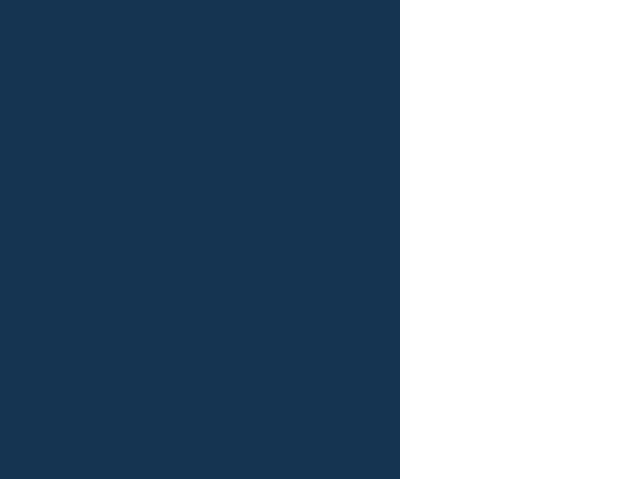
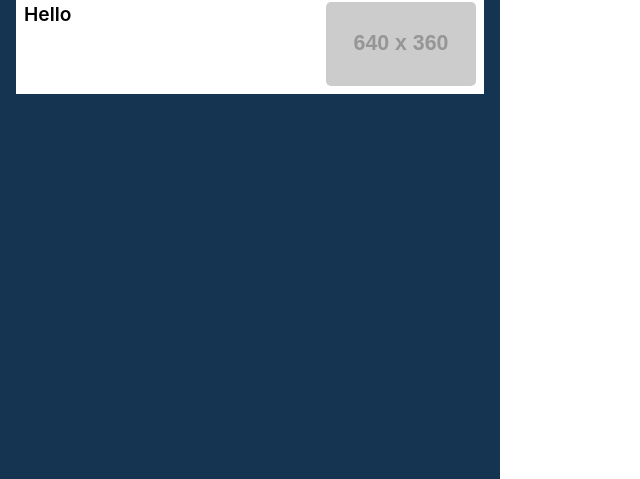
Before and after one commit to MahBestBro/Where2Meat_UNIHACK2023, a website: page client/views/index.html in a window 1280 px wide. Shown: the part 321-800 px from the top of the page, without its empty margins (0-640 px from the left). Drawn offline with Linux system fonts and the light colour scheme; some packages are replaced by stand-ins of ours; files that its build step writes are made by us from their sources; placeholder pictures from the web are drawn by us; files whose address does not match are found by name.

Commit message:
work in progress for recommendation card

```diff
--- a/client/css/nav.css
+++ b/client/css/nav.css
@@ -1,7 +1,8 @@
 aside {
     height: 100%;
     background-color: var(--primary);
-    min-width: 400px;
+    min-width: 500px;
+    max-width: 500px;
 }
 
 nav {
@@ -41,7 +42,7 @@ nav header img {
 
 nav input {
     width: 100%;
-    padding: 2px 5px;
+    padding: 5px 8px;
     height: 1.5rem;
 }
 
@@ -75,3 +76,42 @@ footer.button-container button.add-item__btn {
     width: 100%;
     height: 100%;
 }
+
+/* recommendation */
+
+.recommendation-container {
+    display: flex;
+    flex-flow: column;
+    gap: 1rem;
+}
+
+.recommendation {
+    width: 100%;
+    background-color: var(--white);
+    padding: 0.5rem;
+    display: grid;
+    grid-template-columns: 1fr 1fr;
+}
+
+.recommendation * {
+    color: var(--black);
+}
+
+.recommendation h2 {
+    text-transform: capitalize;
+    font-size: 1.2rem;
+    font-weight: 600;
+    align-self: flex-start;
+}
+
+.column-2 {
+    display: flex;
+    justify-content: end;
+}
+
+.recommendation img {
+    width: 150px;
+    object-fit: cover;
+    border-radius: 5px;
+    align-self: end;
+}
--- a/client/css/style.css
+++ b/client/css/style.css
@@ -8,6 +8,7 @@
 * {
     margin: 0;
     padding: 0;
+    box-sizing: border-box;
 }
 
 body {
--- a/client/views/index.html
+++ b/client/views/index.html
@@ -61,6 +61,22 @@
                 </div>
                 <div>
             </details>
+            <section>
+                <h2>Recommendations</h2>
+                <section class="recommendation-container">
+                    <article class="recommendation">
+
+                        <div class="column-1">
+                            <h2>Hello</h2>
+
+                        </div>
+
+                        <div class="column-2">
+                            <img src="http://via.placeholder.com/640x360" alt="">
+                        </div>
+                    </article>
+                </section>
+            </section>
         </nav>
     </aside>
     <main>
@@ -72,7 +88,6 @@
             </iframe> -->
         </section>
     </main>
-
 </body>
 
 </html>
```
